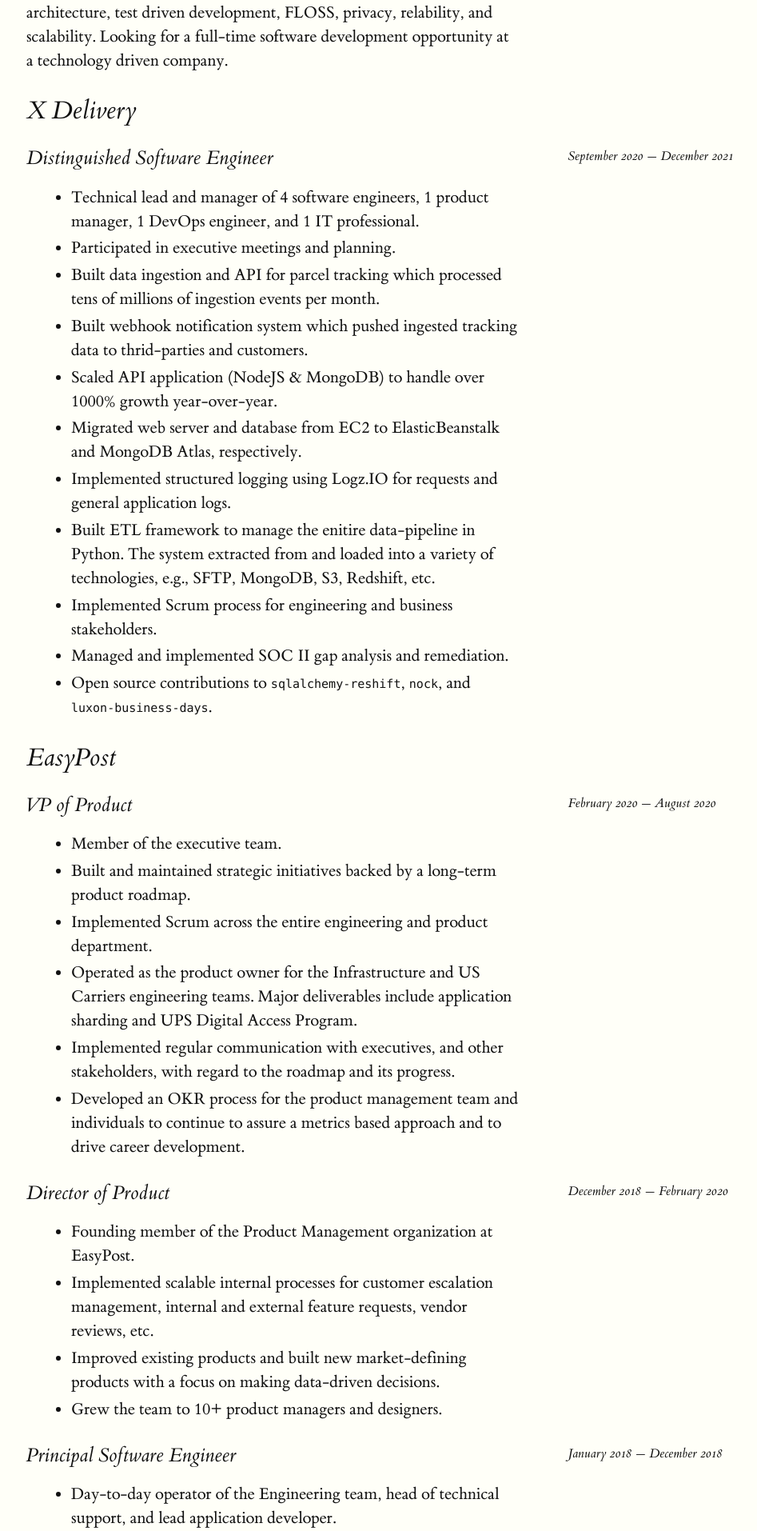
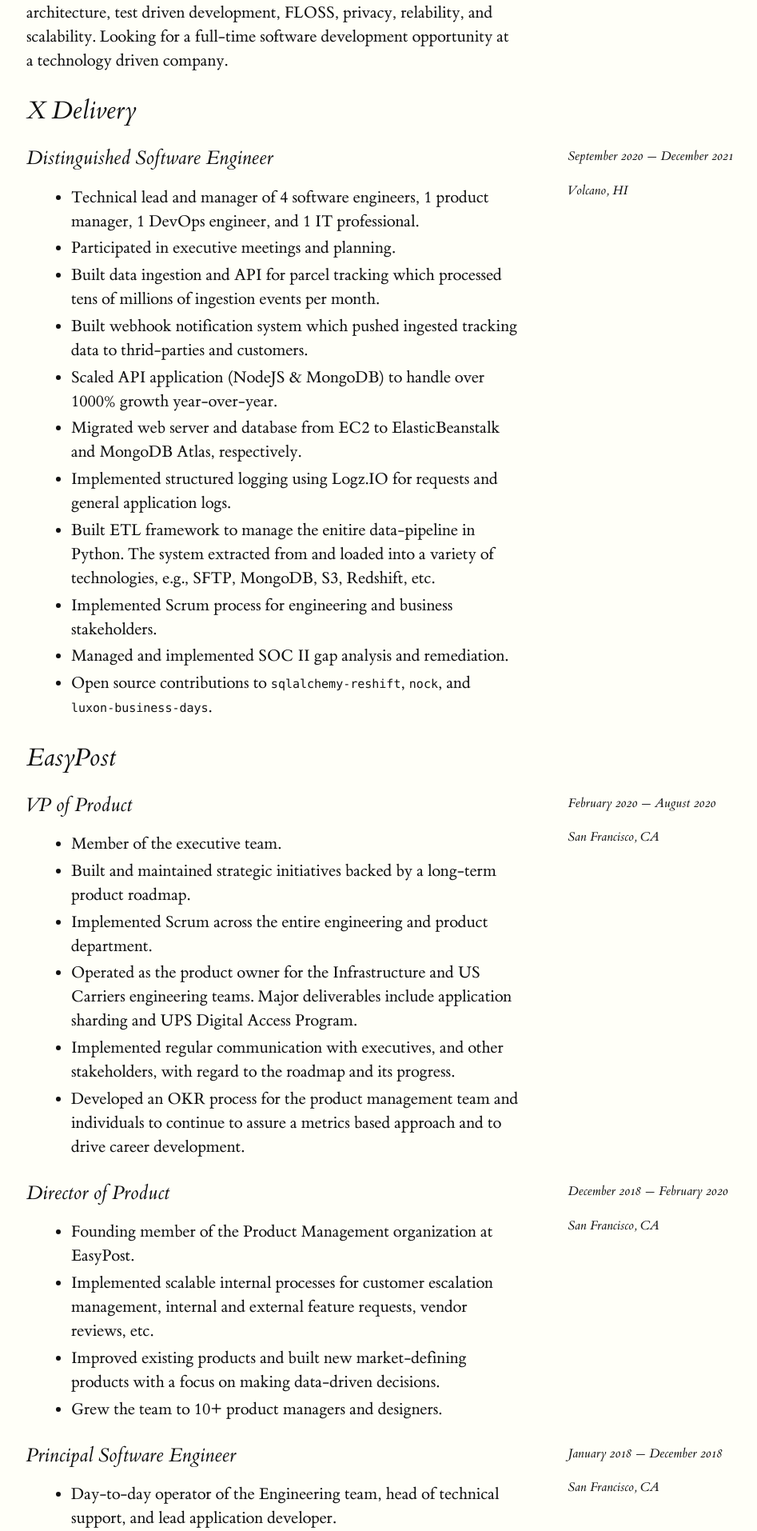
Before and after one commit to att14/trib.one, a Flask app: page /resume in a window 1280 px wide. Shown: the part 339-2253 px from the top of the page at 80% size, without its empty margins (127-1074 px from the left). Run offline with Flask 2, Linux system fonts and the light colour scheme.

Commit message:
add locations to resume

```diff
--- a/tribone/templates/resume.html
+++ b/tribone/templates/resume.html
@@ -21,8 +21,10 @@
 <p>Pragmatic software engineer and leader passionate about clean architecture, test driven development, FLOSS, privacy, relability, and scalability. Looking for a full-time software development opportunity at a technology driven company.</p>
 <section id="x-delivery" class="level2">
 <h2>X Delivery</h2>
-<section id="distinguished-software-engineer-x1" class="level3">
+<section id="distinguished-software-engineer-x1-x1l" class="level3">
 <h3>Distinguished Software Engineer <span class="sidenote-wrapper"><label for="sn-0" class="margin-toggle">&#8853;</label><input type="checkbox" id="sn-0" class="margin-toggle"/><span class="marginnote">September 2020 — December 2021<br />
+<br />
+</span></span> <span class="sidenote-wrapper"><label for="sn-1" class="margin-toggle">&#8853;</label><input type="checkbox" id="sn-1" class="margin-toggle"/><span class="marginnote">Volcano, HI<br />
 <br />
 </span></span></h3>
 <ul>
@@ -42,8 +44,10 @@
 </section>
 <section id="easypost" class="level2">
 <h2>EasyPost</h2>
-<section id="vp-of-product-e4" class="level3">
-<h3>VP of Product <span class="sidenote-wrapper"><label for="sn-1" class="margin-toggle">&#8853;</label><input type="checkbox" id="sn-1" class="margin-toggle"/><span class="marginnote">February 2020 — August 2020<br />
+<section id="vp-of-product-e4-e4l" class="level3">
+<h3>VP of Product <span class="sidenote-wrapper"><label for="sn-2" class="margin-toggle">&#8853;</label><input type="checkbox" id="sn-2" class="margin-toggle"/><span class="marginnote">February 2020 — August 2020<br />
+<br />
+</span></span> <span class="sidenote-wrapper"><label for="sn-3" class="margin-toggle">&#8853;</label><input type="checkbox" id="sn-3" class="margin-toggle"/><span class="marginnote">San Francisco, CA<br />
 <br />
 </span></span></h3>
 <ul>
@@ -55,8 +59,10 @@
 <li>Developed an OKR process for the product management team and individuals to continue to assure a metrics based approach and to drive career development.</li>
 </ul>
 </section>
-<section id="director-of-product-e3" class="level3">
-<h3>Director of Product <span class="sidenote-wrapper"><label for="sn-2" class="margin-toggle">&#8853;</label><input type="checkbox" id="sn-2" class="margin-toggle"/><span class="marginnote">December 2018 — February 2020<br />
+<section id="director-of-product-e3-e3l" class="level3">
+<h3>Director of Product <span class="sidenote-wrapper"><label for="sn-4" class="margin-toggle">&#8853;</label><input type="checkbox" id="sn-4" class="margin-toggle"/><span class="marginnote">December 2018 — February 2020<br />
+<br />
+</span></span> <span class="sidenote-wrapper"><label for="sn-5" class="margin-toggle">&#8853;</label><input type="checkbox" id="sn-5" class="margin-toggle"/><span class="marginnote">San Francisco, CA<br />
 <br />
 </span></span></h3>
 <ul>
@@ -66,8 +72,10 @@
 <li>Grew the team to 10+ product managers and designers.</li>
 </ul>
 </section>
-<section id="principal-software-engineer-e2" class="level3">
-<h3>Principal Software Engineer <span class="sidenote-wrapper"><label for="sn-3" class="margin-toggle">&#8853;</label><input type="checkbox" id="sn-3" class="margin-toggle"/><span class="marginnote">January 2018 — December 2018<br />
+<section id="principal-software-engineer-e2-e2l" class="level3">
+<h3>Principal Software Engineer <span class="sidenote-wrapper"><label for="sn-6" class="margin-toggle">&#8853;</label><input type="checkbox" id="sn-6" class="margin-toggle"/><span class="marginnote">January 2018 — December 2018<br />
+<br />
+</span></span> <span class="sidenote-wrapper"><label for="sn-7" class="margin-toggle">&#8853;</label><input type="checkbox" id="sn-7" class="margin-toggle"/><span class="marginnote">San Francisco, CA<br />
 <br />
 </span></span></h3>
 <ul>
@@ -77,8 +85,10 @@
 <li>Hired and managed, directly or indirectly, several dozen engineers.</li>
 </ul>
 </section>
-<section id="senior-software-engineer-e1" class="level3">
-<h3>Senior Software Engineer <span class="sidenote-wrapper"><label for="sn-4" class="margin-toggle">&#8853;</label><input type="checkbox" id="sn-4" class="margin-toggle"/><span class="marginnote">February 2014 — Jan 2018<br />
+<section id="senior-software-engineer-e1-e1l" class="level3">
+<h3>Senior Software Engineer <span class="sidenote-wrapper"><label for="sn-8" class="margin-toggle">&#8853;</label><input type="checkbox" id="sn-8" class="margin-toggle"/><span class="marginnote">February 2014 — January 2018<br />
+<br />
+</span></span> <span class="sidenote-wrapper"><label for="sn-9" class="margin-toggle">&#8853;</label><input type="checkbox" id="sn-9" class="margin-toggle"/><span class="marginnote">San Francisco, CA<br />
 <br />
 </span></span></h3>
 <ul>
@@ -92,8 +102,10 @@
 </section>
 <section id="yelp" class="level2">
 <h2>Yelp</h2>
-<section id="software-engineery1" class="level3">
-<h3>Software Engineer<span class="sidenote-wrapper"><label for="sn-5" class="margin-toggle">&#8853;</label><input type="checkbox" id="sn-5" class="margin-toggle"/><span class="marginnote">January 2012 — January 2014<br />
+<section id="software-engineer-y1-y1l" class="level3">
+<h3>Software Engineer <span class="sidenote-wrapper"><label for="sn-10" class="margin-toggle">&#8853;</label><input type="checkbox" id="sn-10" class="margin-toggle"/><span class="marginnote">January 2012 — January 2014<br />
+<br />
+</span></span> <span class="sidenote-wrapper"><label for="sn-11" class="margin-toggle">&#8853;</label><input type="checkbox" id="sn-11" class="margin-toggle"/><span class="marginnote">San Francisco, CA<br />
 <br />
 </span></span></h3>
 <ul>
@@ -104,7 +116,7 @@
 <section id="university-of-pittsburgh" class="level2">
 <h2>University of Pittsburgh</h2>
 <section id="bs-computer-sciencep1" class="level3">
-<h3>BS, Computer Science<span class="sidenote-wrapper"><label for="sn-6" class="margin-toggle">&#8853;</label><input type="checkbox" id="sn-6" class="margin-toggle"/><span class="marginnote">September 2007 — December 2011<br />
+<h3>BS, Computer Science<span class="sidenote-wrapper"><label for="sn-12" class="margin-toggle">&#8853;</label><input type="checkbox" id="sn-12" class="margin-toggle"/><span class="marginnote">September 2007 — December 2011<br />
 <br />
 </span></span></h3>
 </section>
```
Also changed, not shown: tribone/templates/markdown/resume-pdf.md (+6 -6 lines), tribone/templates/markdown/resume.md (+13 -7 lines), 1 other file.
